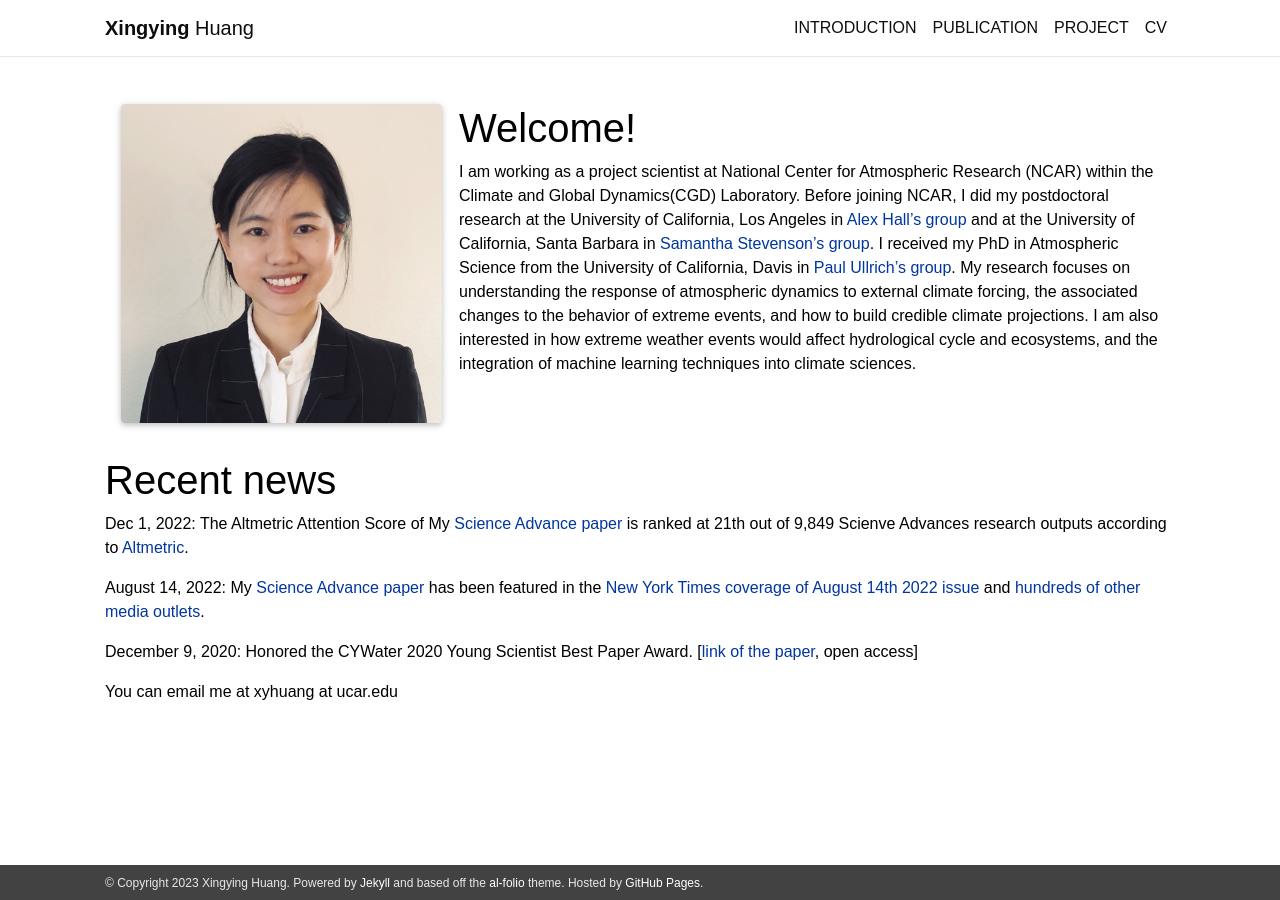
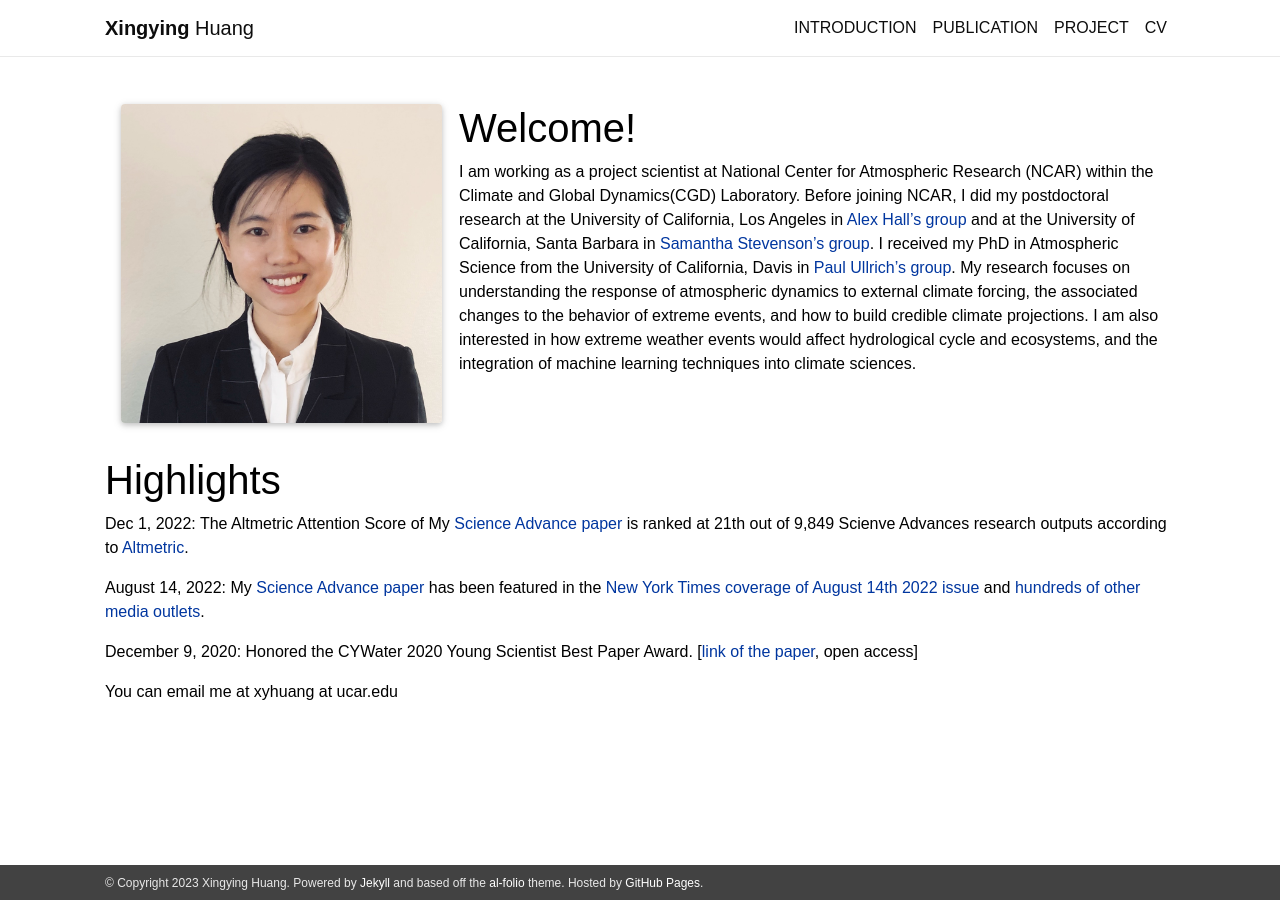
Before and after one commit to Xingyhuang/new_xingyhuang.github.io, a Jekyll site: the page built from _pages/about.md, in a window 1280 px wide. Built offline with Jekyll 4.4.1, drawn with Linux system fonts in a browser that asks for light colours; nearby versions of some CDN libraries; a style sheet for code colours, icons or effects is not loaded.

Commit message:
Update about.md

```diff
--- a/_pages/about.md
+++ b/_pages/about.md
@@ -26,7 +26,7 @@ I am working as a project scientist at National Center for Atmospheric Research
 \
 <br/>
 
-# Recent news
+# Highlights
 
 **Dec 1, 2022:** The Altmetric Attention Score of My <a href='https://www.science.org/doi/10.1126/sciadv.abq0995'>Science Advance paper </a> is ranked at 21th out of 9,849 Scienve Advances research outputs according to <a href='https://scienceadvances.altmetric.com/details/134020757#score'>Altmetric</a>.
 
```
